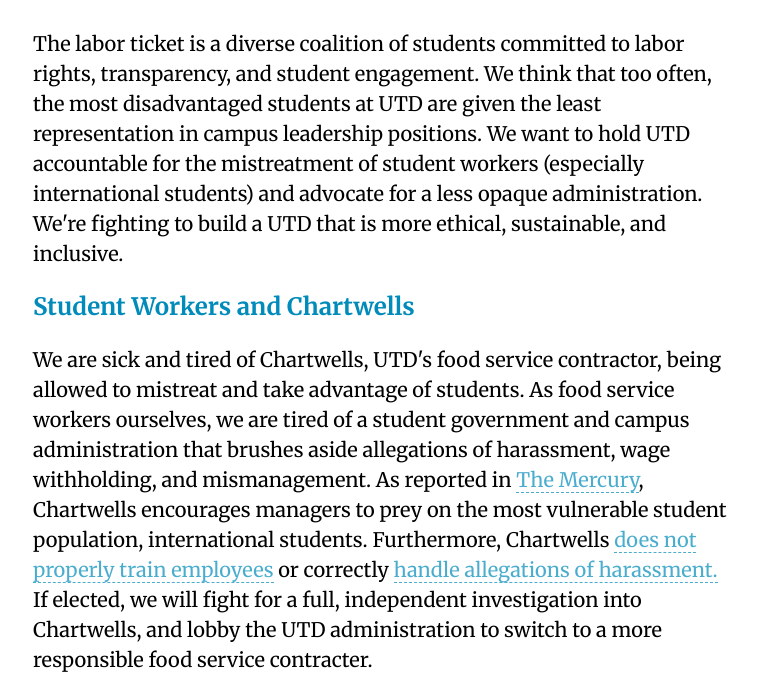
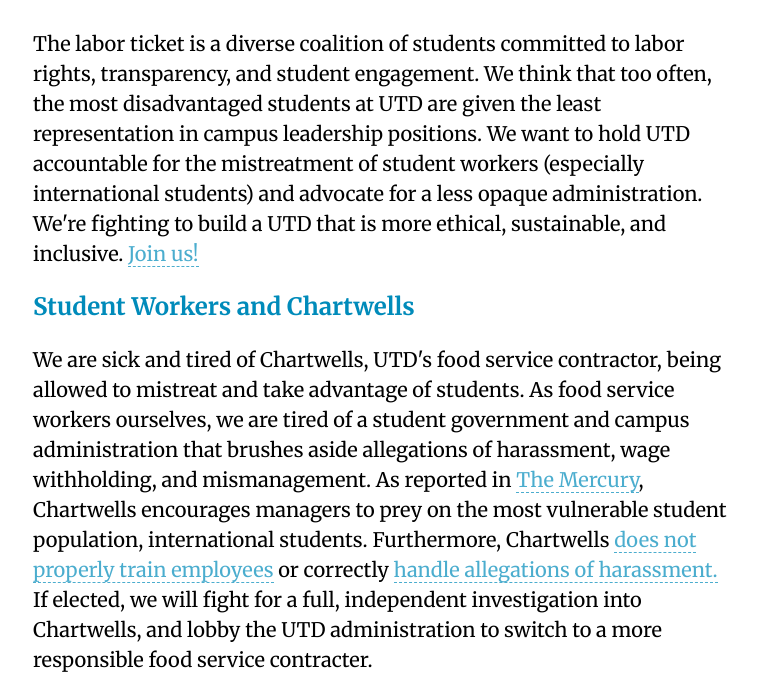
Before and after one commit to undercase/Labor, a plain HTML site: page index.html in a window 1280 px wide. Shown: the part 107-799 px from the top of the page, without its empty margins (257-1014 px from the left). Drawn offline with Linux system fonts and the light colour scheme.

Commit message:
Added another join us link.

```diff
--- a/index.html
+++ b/index.html
@@ -16,7 +16,7 @@
 <body>
   <div class="wrapper">
     <h1>Vote Labor</h1>
-    <p>The labor ticket is a diverse coalition of students committed to <span class="underline">labor rights, transparency, and student engagement.</span> We think that too often, the most disadvantaged students at UTD are given the least representation in campus leadership positions. We want to hold UTD accountable for the mistreatment of student workers (especially international students) and advocate for a less opaque administration. We're fighting to build a UTD that is more ethical, sustainable, and inclusive.</p>
+    <p>The labor ticket is a diverse coalition of students committed to <span class="underline">labor rights, transparency, and student engagement.</span> We think that too often, the most disadvantaged students at UTD are given the least representation in campus leadership positions. We want to hold UTD accountable for the mistreatment of student workers (especially international students) and advocate for a less opaque administration. We're fighting to build a UTD that is more ethical, sustainable, and inclusive. <a href="https://goo.gl/forms/erdbM3qNqmCbbacx2">Join us!</a></p>
     <h2>Student Workers and Chartwells</h2>
     <p>We are sick and tired of Chartwells, UTD's food service contractor, being allowed to mistreat and take advantage of students. As food service workers ourselves, we are tired of a student government and campus administration that brushes aside allegations of harassment, wage withholding, and mismanagement. As reported in <a href="https://utdmercury.com/chartwells-workers-move-to-unionize/">The Mercury</a>, Chartwells encourages managers to prey on the most vulnerable student population, international students. Furthermore, Chartwells <a href="https://utdmercury.com/chartwells-workers-allege-lack-of-food-safety-training/">does not properly train employees</a> or correctly <a href="https://utdmercury.com/food-service-workers-accuse-chartwells-management-of-misconduct/">handle allegations of harassment.</a> If elected, we will fight for a full, independent investigation into Chartwells, and lobby the UTD administration to switch to a more responsible food service contracter.
     <h2>Transparency & Engagement</h2>
```
